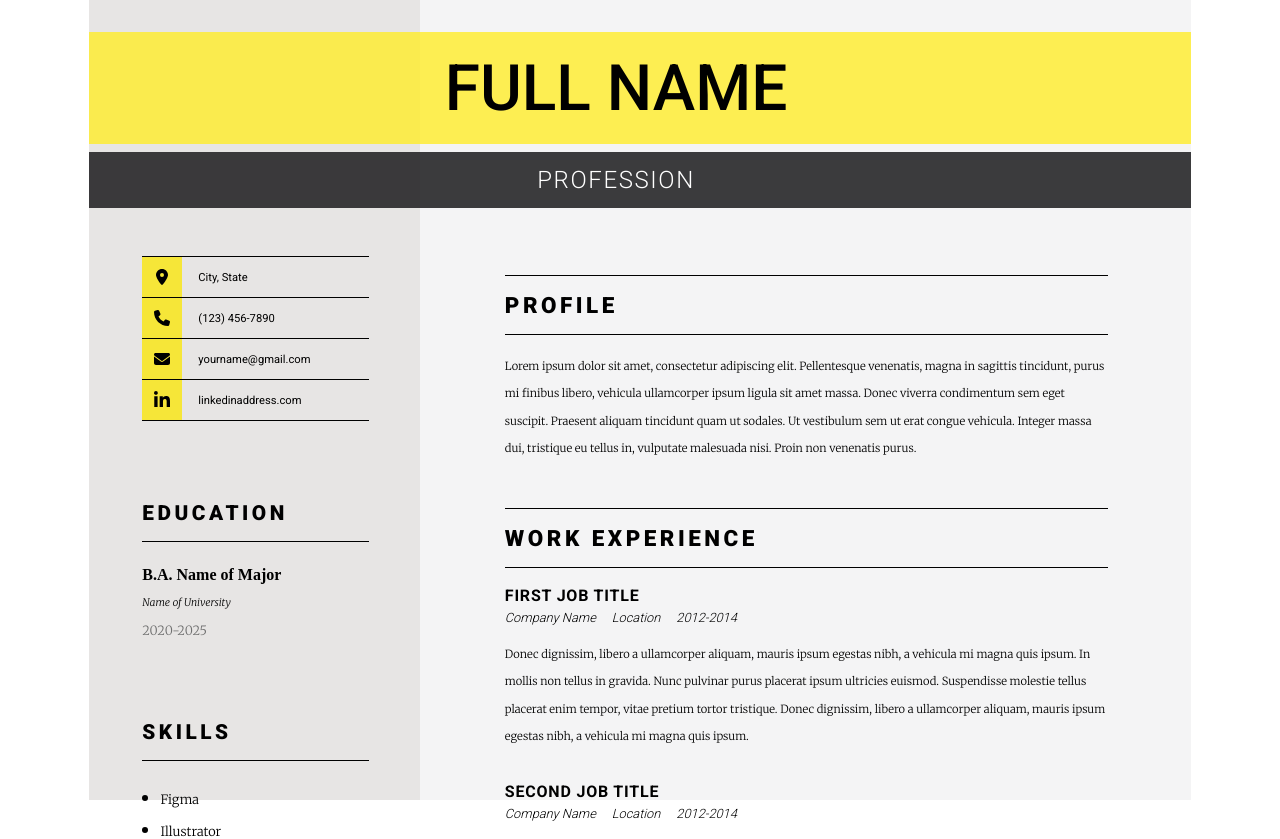
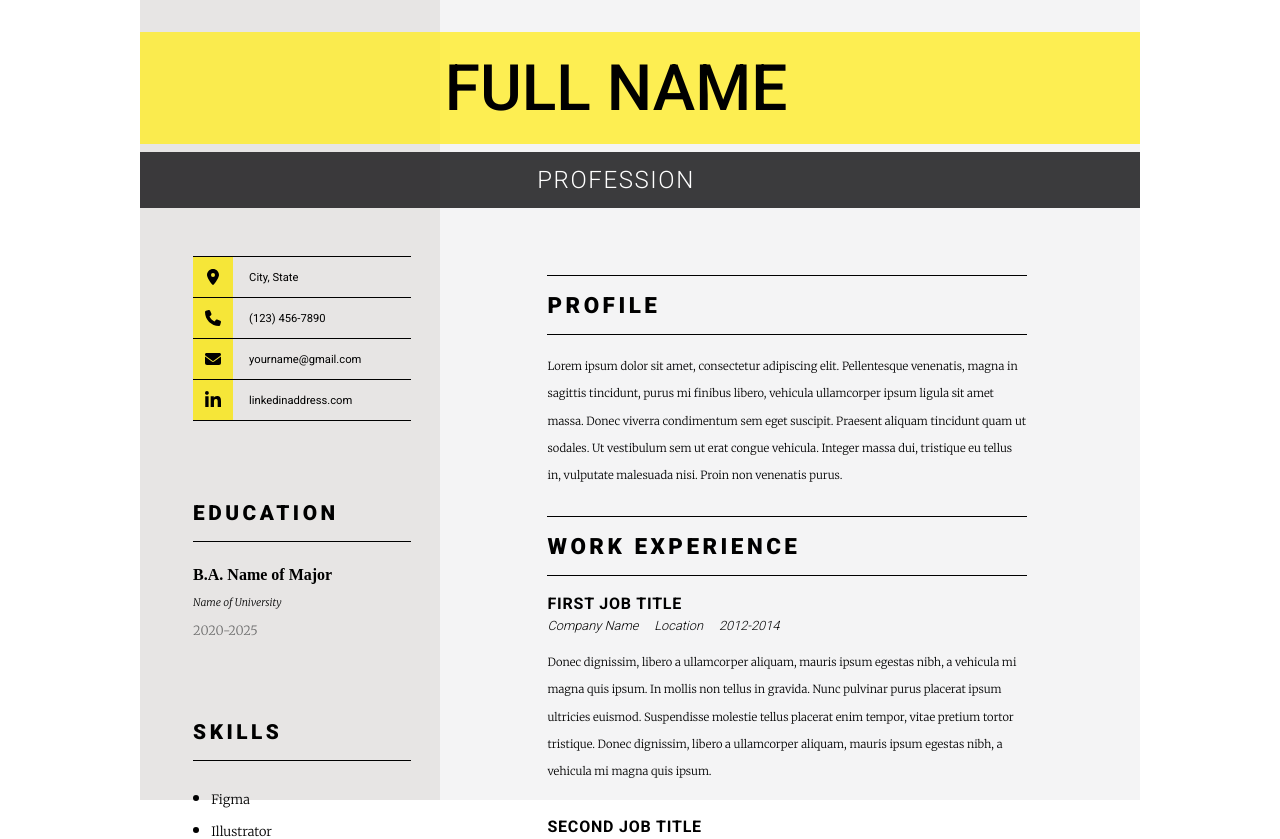
Before and after one commit to v-sudo29/cv-application, a React (Create React App) app: page / in a window 1280 px wide. Shown: the top 839 px of the page. Built offline with nearby package versions, Linux system fonts and the light colour scheme.

Commit message:
Implement edit feature to profile description

```diff
--- a/src/App.js
+++ b/src/App.js
@@ -16,7 +16,8 @@ function App() {
       credentialName: 'B.A. Name of Major',
       universityName: 'Name of University',
       universityYears: '2020-2025',
-      skills: ['Figma', 'Illustrator', 'Adobe Photoshop', 'Prototyping', 'Wireframing', 'UX/UI Design']
+      skills: ['Figma', 'Illustrator', 'Adobe Photoshop', 'Prototyping', 'Wireframing', 'UX/UI Design'],
+      profileDescription: 'Lorem ipsum dolor sit amet, consectetur adipiscing elit. Pellentesque venenatis, magna in sagittis tincidunt, purus mi finibus libero, vehicula ullamcorper ipsum ligula sit amet massa. Donec viverra condimentum sem eget suscipit. Praesent aliquam tincidunt quam ut sodales. Ut vestibulum sem ut erat congue vehicula. Integer massa dui, tristique eu tellus in, vulputate malesuada nisi. Proin non venenatis purus.'
     }
   )
 
@@ -40,6 +41,7 @@ function App() {
     const inputUniversityName = e.target.parentElement.classList.contains('universityName')
     const inputUniversityYears = e.target.parentElement.classList.contains('universityYears')
     const inputSkill = e.target.parentElement.classList.contains('skills')
+    const inputProfileDescription = e.target.parentElement.classList.contains('profileDescription')
 
     if (inputFullName) {
       setEditMode(prevEdit => ({
@@ -113,6 +115,14 @@ function App() {
           skillIndex: skillIndex
         }
       ));
+    } else if (inputProfileDescription) {
+
+      setEditMode(prevEdit => (
+        {
+          isInEditMode: !prevEdit.isInEditMode,
+          inputContext: 'profileDescription'
+        }
+      ));
     }
   }
 
@@ -120,18 +130,24 @@ function App() {
     const elementType = e.target.localName
     const valueContext = editMode.inputContext;
     const currentDomNode = document.getElementById('currentInput')
+    const textarea = (e.target.parentElement.classList.contains('profile-textarea')
+                      || e.target.parentElement.classList.contains('profile-text-div'))
+    console.log(textarea)
 
-    if (editMode.isInEditMode && elementType !== 'input') {
+    if (textarea === true) {
+      return
+    }
 
+    if (editMode.isInEditMode &&  elementType !== 'input') {
+      console.log('triggered')
       submitInputValue(currentDomNode.value, valueContext);
       setEditMode({isInEditMode: false, inputContext: '', index: ''});
-      return
 
     } else if (editMode.isInEditMode && e.key === 'Enter') {
 
       submitInputValue(currentDomNode.value, valueContext)
       setEditMode({isInEditMode: false, inputContext: '', index: ''});
-      return
+
     }
   }
 
@@ -205,7 +221,14 @@ function App() {
           changeEditMode={ changeEditMode }
           enterKeyPressed={ enterKeyPressed }
         />
-        <Main />
+        <Main
+          profileDescription={person.profileDescription}
+
+          isInEditMode={ editMode.isInEditMode }
+          inputContext={ editMode.inputContext }
+          changeEditMode={ changeEditMode }
+          enterKeyPressed={ enterKeyPressed }
+        />
       </div>
     </div>
   )
--- a/src/components/main/Main.js
+++ b/src/components/main/Main.js
@@ -1,10 +1,25 @@
 import Profile from "./profile/Profile"
 import WorkExperience from "./work-experience/WorkExperience"
 
-export default function Main() {
+export default function Main(
+  {
+    profileDescription,
+    isInEditMode,
+    inputContext,
+    changeEditMode,
+    enterKeyPressed
+  }) {
   return (
     <div className='main'>
-      <Profile />
+      <Profile
+        profileDescription={ profileDescription }
+
+        isInEditMode={ isInEditMode }
+        inputContext={ inputContext }
+        changeEditMode={ changeEditMode }
+        enterKeyPressed={ enterKeyPressed }
+
+      />
       <WorkExperience />
     </div>
   )
--- a/src/components/main/profile/Profile.js
+++ b/src/components/main/profile/Profile.js
@@ -1,9 +1,42 @@
-export default function Profile() {
-  const dummyText = 'Lorem ipsum dolor sit amet, consectetur adipiscing elit. Pellentesque venenatis, magna in sagittis tincidunt, purus mi finibus libero, vehicula ullamcorper ipsum ligula sit amet massa. Donec viverra condimentum sem eget suscipit. Praesent aliquam tincidunt quam ut sodales. Ut vestibulum sem ut erat congue vehicula. Integer massa dui, tristique eu tellus in, vulputate malesuada nisi. Proin non venenatis purus.'
+import useUserTypingHandler from '../../../useUserTypingHandler'
+import { FontAwesomeIcon } from '@fortawesome/react-fontawesome'
+import { faPenToSquare } from '@fortawesome/free-solid-svg-icons'
+
+export default function Profile(props) {
+  const {userTyped, handleUserTyping} = useUserTypingHandler()
+
   return (
     <div className='profile'>
       <h2 className='profile-title'>PROFILE</h2>
-      <p className='profile-text'>{dummyText}</p>
+
+      {/* If in edit mode, display input */}
+      {(props.isInEditMode && props.inputContext === 'profileDescription')
+        ? <div className='profile-textarea'>
+            <textarea
+              id='currentInput'
+              className='profile-description-edit edit-profile-description profile-description-textarea'
+              maxLength='412'
+              autoFocus
+              onChange={ (e) => {
+                  handleUserTyping(e)
+                }
+              }
+              onKeyDown={ props.enterKeyPressed }
+              defaultValue={ userTyped ? props.profileDescription : '' }
+              placeholder={ userTyped ? '' : 'Profile description' }
+            />
+            <br />
+          </div>
+        : <div className='profile-text-div'>
+            <div className='profile-text'>
+              {props.profileDescription}
+            </div>
+            <div className='edit-icon-div paragraph-edit-div profileDescription' onClick={ props.changeEditMode } >
+              <FontAwesomeIcon className='profile-description-edit-icon profile-description-edit-icon profileDescription' icon={faPenToSquare} />
+            </div>
+          </div>
+      }
+
     </div>
   )
 }
--- a/src/styles/App.css
+++ b/src/styles/App.css
@@ -2,6 +2,7 @@
 @import url('https://fonts.googleapis.com/css2?family=Merriweather:ital,wght@0,300;0,400;0,700;0,900;1,300;1,400;1,700;1,900&display=swap');
 
 :root {
+  box-sizing: border-box;
   padding: 0;
   margin: 0;
 }
@@ -236,6 +237,10 @@
   height: 1rem;
 }
 
+.profile-description-edit-icon {
+  height: 1.5rem;
+}
+
 /* Hover icon effect  */
 .name-div:hover .name-edit-icon {
   color: rgb(210, 205, 173);
@@ -252,7 +257,8 @@
 .credential-name:hover .credential-name-edit-icon,
 .university-name:hover .university-name-edit-icon,
 .university-years:hover .university-years-edit-icon,
-.skills-item:hover .skills-edit-icon {
+.skills-item:hover .skills-edit-icon,
+.profile-text-div:hover .profile-description-edit-icon {
   color: rgb(112, 112, 112);
 }
 
@@ -270,7 +276,8 @@
  .edit-credential-name,
  .edit-university-name,
  .edit-university-years,
- .edit-skills {
+ .edit-skills,
+ .edit-profile-description {
   all: unset;
 }
 
@@ -283,14 +290,19 @@
   width: 100%;
 }
 
+.edit-profile-description {
+  height: inherit;
+}
+
 /* Main */
 .main {
   height: 100%;
-  max-width: 100%;
+  max-width: 30rem;
   padding: 3rem 5.2rem;
   text-align: left;
   display: flex;
   flex-direction: column;
+  justify-content: space-between;
   gap: 1rem;
 }
 
@@ -308,11 +320,30 @@
   border-top: 1px solid black;
 }
 
+.profile-text-div {
+  position: relative;
+  display: flex;
+  flex-wrap: wrap;
+  min-height: 7.231rem;
+  max-height: 8rem;
+}
+
 .profile-text {
   font-family: 'Merriweather', serif;
   font-size: 0.7rem;
   font-weight: 100;
   line-height: 1.7rem;
+
+  height: inherit;
+  width: 100%;
+  word-wrap: break-word;
+
+
+}
+
+.paragraph-edit-div {
+  position: absolute;
+  left: 100%;
 }
 
 /* Work Experience */
@@ -360,3 +391,22 @@
   font-weight: 100;
   line-height: 1.7rem;
 }
+
+.profile-textarea {
+  font-family: 'Merriweather', serif;
+  font-size: 0.7rem;
+  font-weight: 100;
+  line-height: 1.7rem;
+  width: 100%;
+  height: 7.231rem;
+}
+
+.profile-description-textarea {
+  width: 100%;
+  max-height: 7.231rem;
+  resize: none;
+  margin: 0;
+  padding: 0;
+  overflow-y: hidden;
+  word-break: break-all;
+}
```
